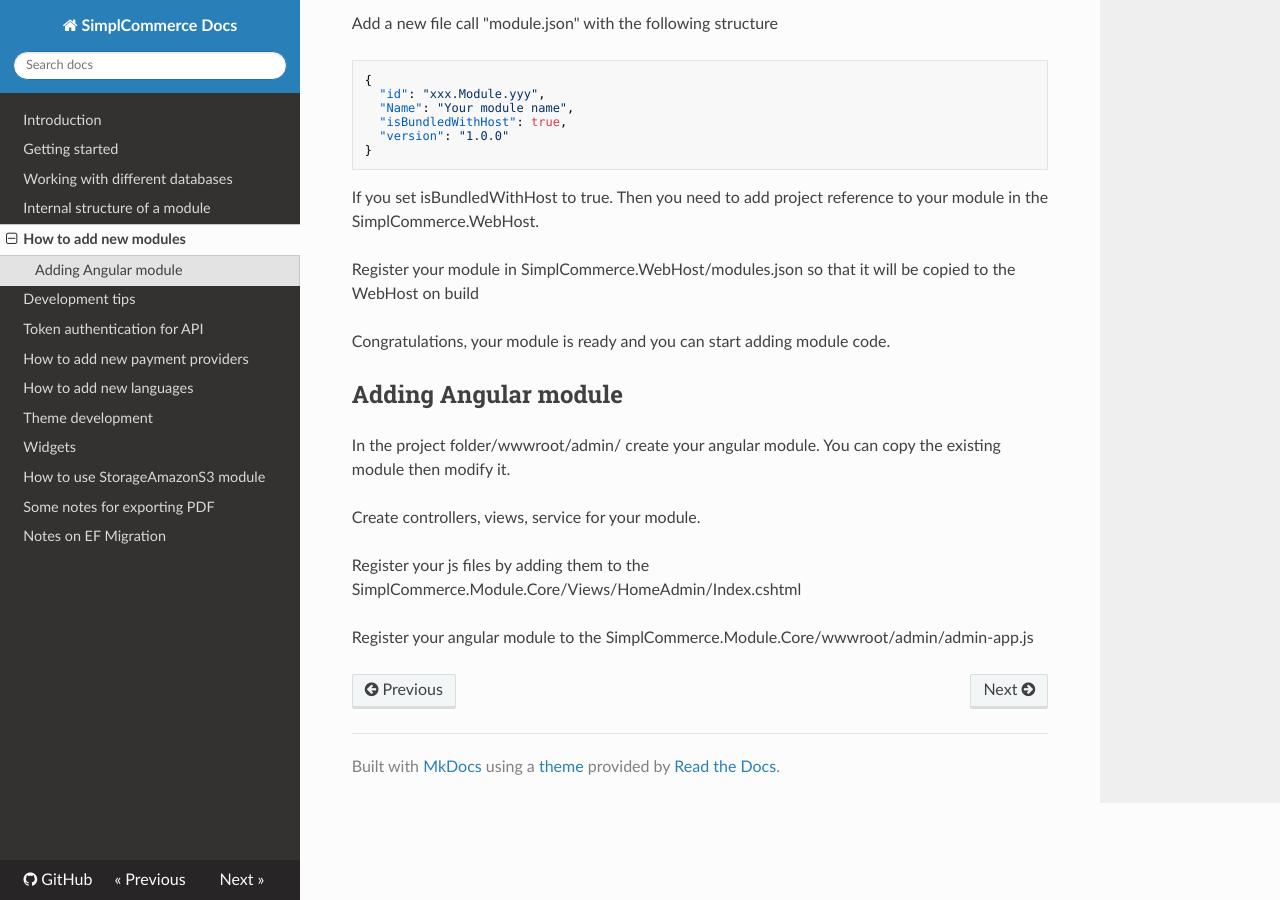
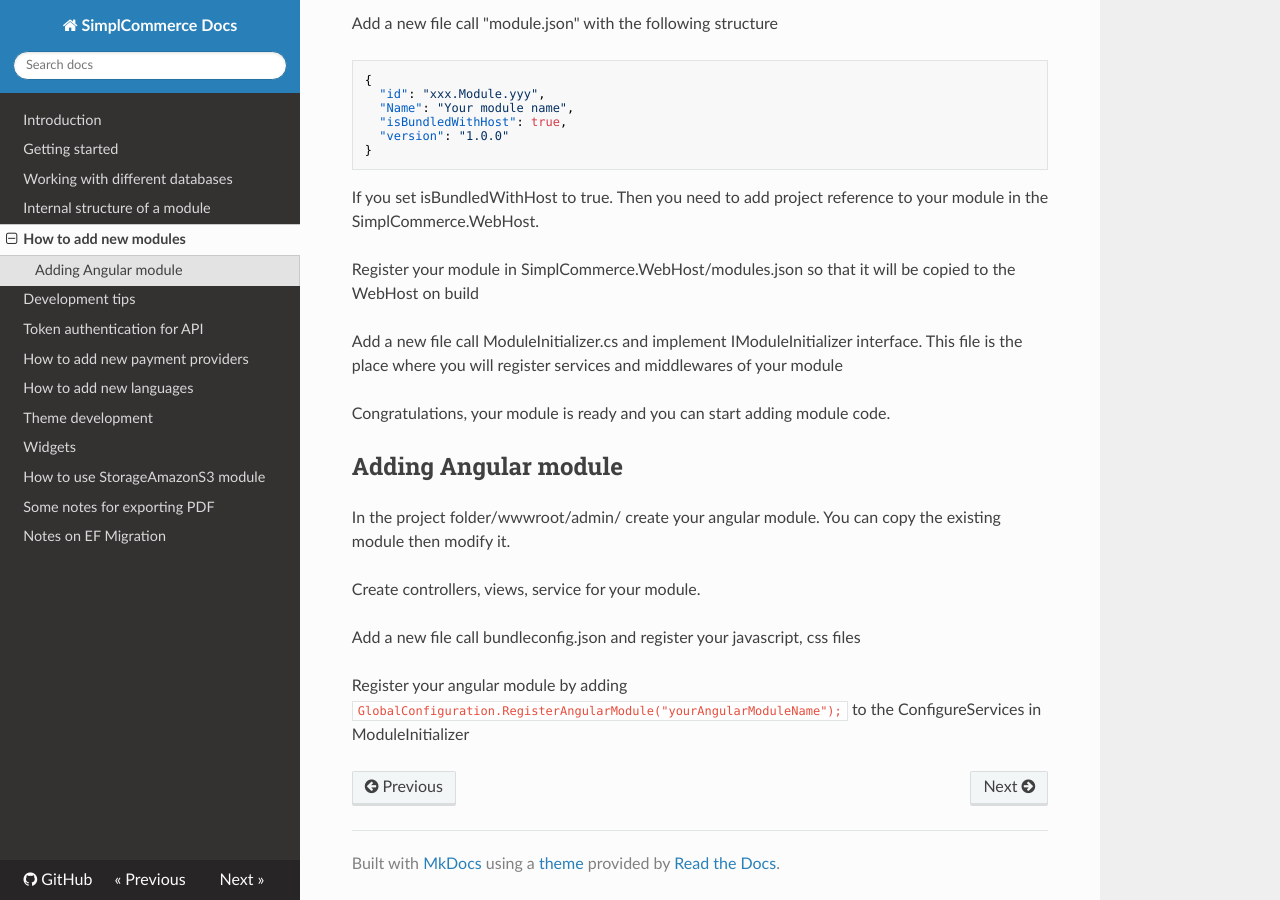
Before and after one commit to simplcommerce/docs, an MkDocs documentation site: the page built from docs/how-to-add-new-modules.md, in a window 1280 px wide and 900 px high, scrolled down 537 px. Built offline with MkDocs 1.6.1, drawn with Linux system fonts in a browser that asks for light colours; nearby versions of some CDN libraries; old or Windows-style settings are respelled for this version of MkDocs.

Commit message:
up to date adding new module

```diff
--- a/docs/how-to-add-new-modules.md
+++ b/docs/how-to-add-new-modules.md
@@ -35,6 +35,8 @@
 
 Register your module in SimplCommerce.WebHost/modules.json so that it will be copied to the WebHost on build
 
+Add a new file call ModuleInitializer.cs and implement IModuleInitializer interface. This file is the place where you will register services and middlewares of your module
+
 Congratulations, your module is ready and you can start adding module code.
 
 ## Adding Angular module
@@ -43,6 +45,6 @@
 
 Create controllers, views, service for your module.
 
-Register your js files by adding them to the SimplCommerce.Module.Core/Views/HomeAdmin/Index.cshtml
+Add a new file call bundleconfig.json and register your javascript, css files
 
-Register your angular module to the SimplCommerce.Module.Core/wwwroot/admin/admin-app.js
+Register your angular module by adding `GlobalConfiguration.RegisterAngularModule("yourAngularModuleName");` to the ConfigureServices in ModuleInitializer
```
